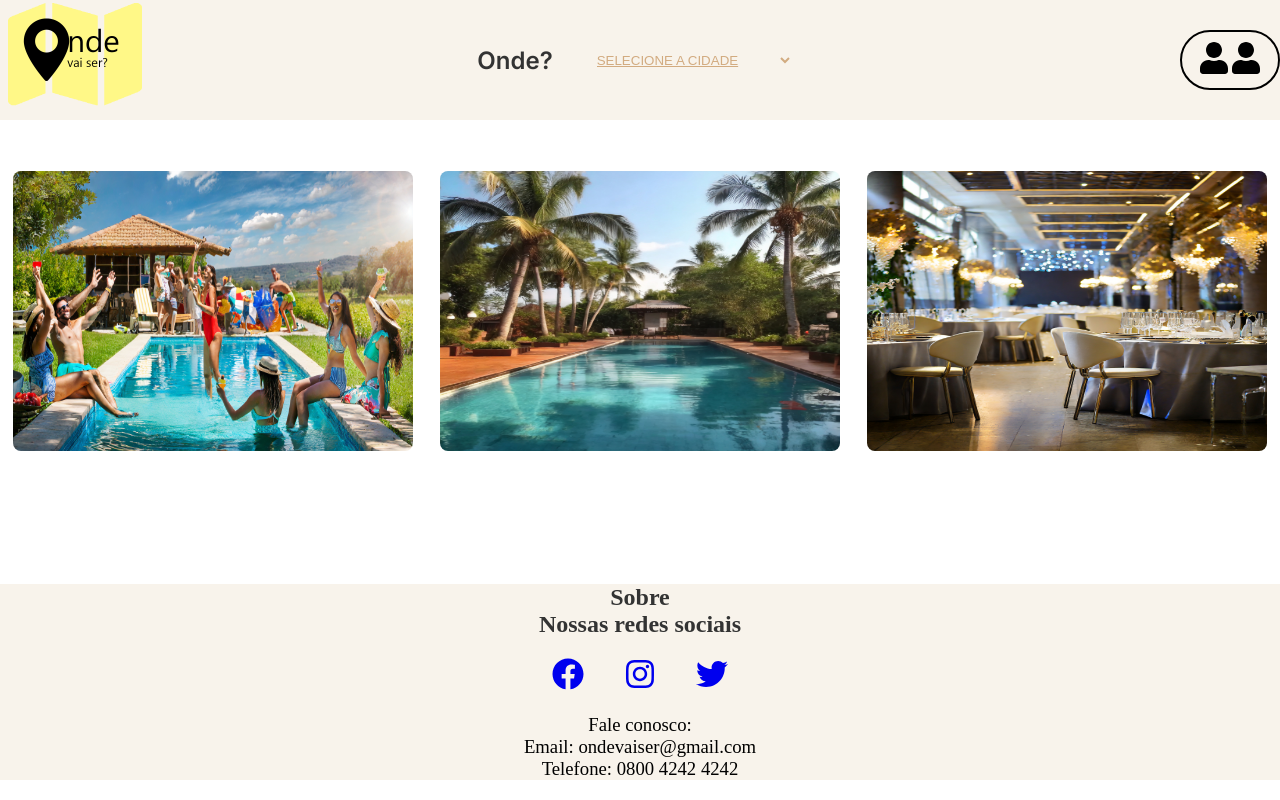
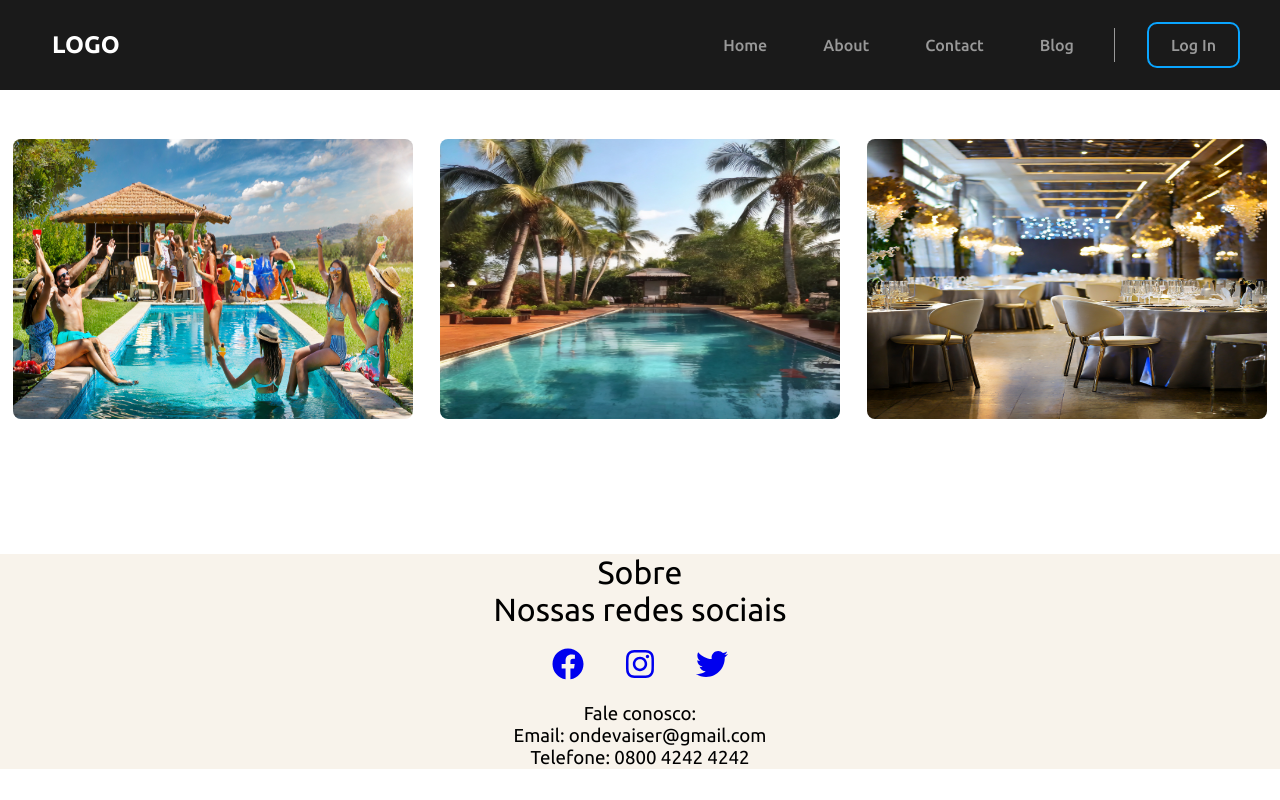
Before and after one commit to MadTitanPHDev/ondevaiserapp, a React (Create React App) app: page / in a window 1280 px wide. Built offline with nearby package versions, Linux system fonts and the light colour scheme.

Commit message:
modificando coisas

```diff
--- a/src/components/Header/index.js
+++ b/src/components/Header/index.js
@@ -6,37 +6,58 @@ import { FaUser } from 'react-icons/fa';
 
 const Header = () => {
     return (
-        <header className='headerAreaTotal'>
-            <div className='logoHeader'>
-                <img className='logoHeaderImg' src={LogoOndeVaiSer}></img>
-            </div>
+        // <header className='headerAreaTotal'>
+        //     <div className='logoHeader'>
+        //         <img className='logoHeaderImg' src={LogoOndeVaiSer}></img>
+        //     </div>
 
-            <div className='ondeAreaHeaderAll'>
-                <div className='ondeAreaHeader'>
-                    <h1 className='ondeTxtHeader'>Onde?</h1>
-                </div>
-                <select className='cidadesAreaHeader'>
-                    <option value="0">SELECIONE A CIDADE</option>
-                    <option value="1">SP - PRESIDENTE PRUDENTE</option>
-                    <option value="2">SP - SANTO EXPEDITO</option>
-                    <option value="3">SP - PIRAPOZINHO</option>
-                    <option value="4">SP - INDIANA</option>
-                </select>
-            </div>
+        //     <div className='ondeAreaHeaderAll'>
+        //         <div className='ondeAreaHeader'>
+        //             <h1 className='ondeTxtHeader'>Onde?</h1>
+        //         </div>
+        //         <select className='cidadesAreaHeader'>
+        //             <option value="0">SELECIONE A CIDADE</option>
+        //             <option value="1">SP - PRESIDENTE PRUDENTE</option>
+        //             <option value="2">SP - SANTO EXPEDITO</option>
+        //             <option value="3">SP - PIRAPOZINHO</option>
+        //             <option value="4">SP - INDIANA</option>
+        //         </select>
+        //     </div>
 
-            <div className='userArea'>
+        //     <div className='userArea'>
 
-                <div className='obilongo'>
-                    <div className='risco'>
-                        <div className='iconU'><FaUser size='2em' /></div>
-                    </div>
-                    <div className='userIco'>
-                        <div className='iconU'><FaUser size='2em' /></div>
-                    </div>
-                </div>
-            </div>
+        //         <div className='obilongo'>
+        //             <div className='risco'>
+        //                 <div className='iconU'><FaUser size='2em' /></div>
+        //             </div>
+        //             <div className='userIco'>
+        //                 <div className='iconU'><FaUser size='2em' /></div>
+        //             </div>
+        //         </div>
+        //     </div>
 
 
+        // </header>
+
+        <header>
+            <nav class="navbar">
+      <div class="logo">
+        <i class="fa-solid fa-font-awesome"></i>
+        <a href="#">LOGO</a>
+      </div>
+      <div class="menu">
+        <div class="menu-links">
+          <a href="#">Home</a>
+          <a href="#">About</a>
+          <a href="#">Contact</a>
+          <a href="#">Blog</a>
+        </div>
+        <button class="log-in">Log In</button>
+      </div>
+      <div class="menu-btn">
+        <i class="fa-solid fa-bars"></i>
+      </div>
+    </nav>
         </header>
     )
 }
--- a/src/components/Header/style.css
+++ b/src/components/Header/style.css
@@ -1,4 +1,4 @@
-@import url("https://fonts.googleapis.com/css2?family=Inter:wght@400;500&display=swap");
+/* @import url("https://fonts.googleapis.com/css2?family=Inter:wght@400;500&display=swap");
 
 * {
     margin: 0;
@@ -51,7 +51,7 @@
     padding: 40px;
 }
 
-/* user area */
+
 
 .userArea {
     display: flex;
@@ -71,3 +71,103 @@
     align-items: center;
     justify-content: center;
 }
+ */
+ @import url("https://fonts.googleapis.com/css2?family=Ubuntu:wght@400;500;700&display=swap");
+
+ *,
+ *::before,
+ *::after {
+   box-sizing: border-box;
+ }
+
+ body {
+   margin: 0;
+   padding: 0;
+   background-color: #010101;
+   font-family: "Ubuntu", sans-serif;
+ }
+
+ a {
+   text-decoration: none;
+ }
+
+ button {
+   border: 0;
+   outline: none;
+   font-family: inherit;
+   font-size: inherit;
+   cursor: pointer;
+ }
+
+ .navbar {
+   height: 90px;
+   background-color: hsl(0, 0%, 10%);
+   padding: 20px 40px;
+   display: flex;
+   justify-content: space-between;
+   align-items: center;
+ }
+
+ .navbar .logo i {
+   color: #0aa5ff;
+   font-size: 22px;
+ }
+
+ .navbar .logo a {
+   font-size: 24px;
+   font-weight: 700;
+   color: white;
+   margin-left: 12px;
+ }
+
+ .menu {
+   display: flex;
+   align-items: center;
+   gap: 32px;
+ }
+
+ .menu-links {
+   display: flex;
+   gap: 24px;
+   border-right: 1px solid #999999;
+   padding-inline: 24px;
+ }
+
+ .menu-links a {
+   font-weight: 500;
+   color: #999999;
+   padding: 8px 16px;
+ }
+ .menu-links a:hover {
+   color: white;
+ }
+ .log-in {
+   font-weight: 500;
+   padding: 12px 22px;
+   background-color: transparent;
+   color: #999999;
+   border-radius: 10px;
+   border: 2px solid #0aa5ff;
+   transition: 0.2s;
+ }
+ .log-in:hover {
+   background-color: #0aa5ff;
+   color: white;
+ }
+
+ .menu-btn {
+   font-size: 32px;
+   color: white;
+   display: none;
+   cursor: pointer;
+ }
+
+ @media (max-width: 53rem) {
+   .menu {
+     display: none;
+   }
+
+   .menu-btn {
+     display: block;
+   }
+ }
--- a/src/pages/Cadastrolocal/style.css
+++ b/src/pages/Cadastrolocal/style.css
@@ -1,17 +1,4 @@
-img{
-    display: block; /* Torna a imagem um elemento de bloco */
-    margin-left: auto; /* Centraliza horizontalmente */
-    margin-right: auto;
-}
 
-
-h1{
-    font-size: 24px; /* Define o tamanho da fonte */
-    font-weight: bold; /* Define o peso da fonte (negrito) */
-    color: #333; /* Define a cor do texto */
-    text-align: center;
-
-}
 
 .container {
     background-color: white;
@@ -45,37 +32,45 @@ h1{
 
 }
 
-.content {
+
+.btnArea{
     display: flex;
-    width: 100%;
-    height: auto;
-    border-bottom: 2px solid #ccc;
-    flex-direction: column;
-    padding-top: 10px;
-    padding-bottom: 10px;
     align-items: center;
     justify-content: center;
-
 }
 
-.buttonSubmit{
-    display: flex;
-    justify-content: center;
-    align-items: center;
-    border-radius: 50px;
-    display: flex;
-    width: 100%;
-    height: auto;
-    border-bottom: 2px solid black;
-    flex-direction: column;
-    padding-top: 10px;
-    padding-bottom: 10px;
-    align-items: center;
-    justify-content: center;
-    background-color: rgba(255, 255, 0, 0.301);
-    width: 150px; /* Define a largura do botão */
-    height: 20px; /* Define a altura do botão */
-    display: block; /* Para utilizar margin: auto; */
-    margin: 0 auto;
+.buttonSubmit {
+    all: unset;
+}
 
-}
+.buttonSubmit {
+    font-size: 1.25rem;
+    font-weight: 600;
+    letter-spacing: 1px;
+    padding: 10px 26px;
+    background-color: #f8f3eb;
+    border: 2px solid #d2ab80;
+    border-radius: 0.5rem;
+    cursor: pointer;
+    position: relative;
+    transition: all 0.3s;
+  }
+
+  .buttonSubmit::after {
+    content: "";
+    position: absolute;
+    inset: 0;
+    background-color: #d2ab80;
+    border-radius: inherit;
+    translate: 6px 6px;
+    transition: 0.25s;
+    z-index: -1;
+  }
+
+  .buttonSubmit:hover::after {
+    translate: 0;
+  }
+  .buttonSubmit:hover {
+    background-color: #d2ab80;
+    color: #f8f3eb;
+  }
```
